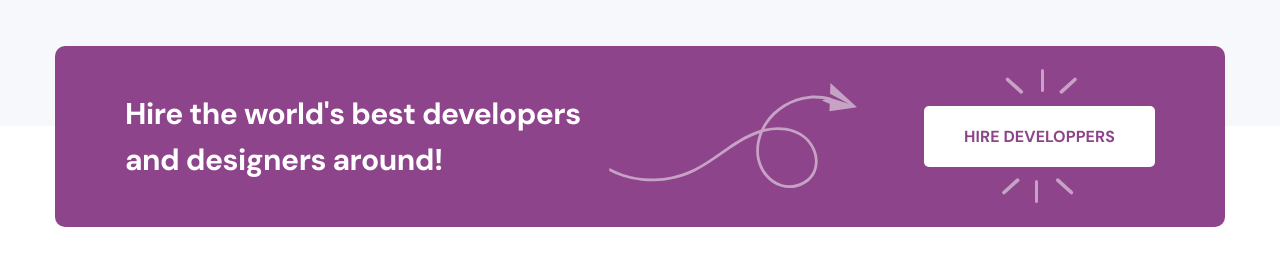
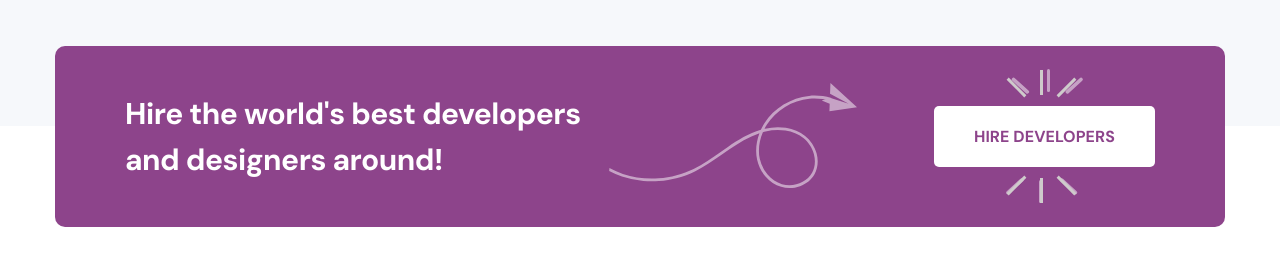
Before and after one commit to BABULAH/leading-page, a plain HTML site: page index.html in a window 1280 px wide. Shown: the part 5004-5257 px from the top of the page. Drawn offline with nearby package versions, Linux system fonts and the light colour scheme; files whose address does not match are found by name; a web font is replaced by a local one.

Commit message:
feedback

```diff
--- a/index.html
+++ b/index.html
@@ -373,7 +373,18 @@
                     Hire the world's best developers <br />
                     and designers around!
                 </h3>
-                <button class="btn-hire-devs">Hire developpers</button>
+                <button class="btn-hire-devs">
+                    HIRE Developers
+                    <!-- Barres du haut -->
+                    <span class="bar bar-1-top"></span>
+                    <span class="bar bar-2-top"></span>
+                    <span class="bar bar-3-top"></span>
+
+                    <!-- Barres du bas -->
+                    <span class="bar bar-1-bottom"></span>
+                    <span class="bar bar-2-bottom"></span>
+                    <span class="bar bar-3-bottom"></span>
+                </button>
             </div>
         </div>
     </main>
--- a/style.css
+++ b/style.css
@@ -1179,6 +1179,66 @@ div.person.person5 {
     min-width: 0;
 }
 
+/* Barres du haut */
+.btn-hire-devs .bar {
+    position: absolute;
+    width: 25px;
+    height: 3px;
+    background-color: #cecbcb;
+    transition: 0.3s;
+  }
+
+  .btn-hire-devs .bar-1-top {
+    transform: rotate(45deg);
+    top: -20px;
+    left: 50%;
+    margin-left: -40px;
+  }
+
+  .btn-hire-devs .bar-2-top {
+    transform: rotate(90deg);
+    top: -25px;
+    left: 50%;
+    margin-left: -15px;
+  }
+
+  .btn-hire-devs .bar-3-top {
+    transform: rotate(135deg);
+    top: -20px;
+    left: 50%;
+    margin-left: 10px;
+  }
+
+  /* Barres du bas */
+  .btn-hire-devs .bar-1-bottom {
+    transform: rotate(135deg);
+    bottom: -20px;
+    left: 50%;
+    margin-left: -40px;
+  }
+
+  .btn-hire-devs .bar-2-bottom {
+    transform: rotate(90deg);
+    bottom: -25px;
+    left: 50%;
+    margin-left: -15px;
+  }
+
+  .btn-hire-devs .bar-3-bottom {
+    transform: rotate(45deg);
+    bottom: -20px;
+    left: 50%;
+    margin-left: 10px;
+  }
+
+
+  .btn-hire-devs .bar-3 {
+    transform: rotate(135deg);
+    left: 50%;
+    margin-left: 10px; /* Pas de décalage pour le dernier */
+  }
+
+
 .hire-devs .btn-hire-devs::before {
     content: "";
     position: absolute;
```
